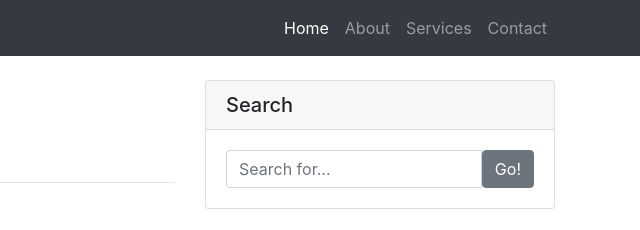
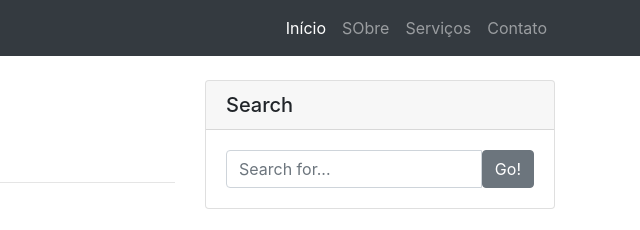
Before and after one commit to carvalhoengp/oanacronista, a website: page index.html in a window 1280 px wide. Shown: the top 230 px of the page, 640-1280 px from the left. Drawn offline with Linux system fonts and the light colour scheme.

Commit message:
Update index.html

```diff
--- a/index.html
+++ b/index.html
@@ -30,18 +30,18 @@
         <div class="collapse navbar-collapse" id="navbarResponsive">
           <ul class="navbar-nav ml-auto">
             <li class="nav-item active">
-              <a class="nav-link" href="#">Home
+              <a class="nav-link" href="#">Início
                 <span class="sr-only">(current)</span>
               </a>
             </li>
             <li class="nav-item">
-              <a class="nav-link" href="#">About</a>
+              <a class="nav-link" href="#">SObre</a>
             </li>
             <li class="nav-item">
-              <a class="nav-link" href="#">Services</a>
+              <a class="nav-link" href="#">Serviços</a>
             </li>
             <li class="nav-item">
-              <a class="nav-link" href="#">Contact</a>
+              <a class="nav-link" href="#">Contato</a>
             </li>
           </ul>
         </div>
```
